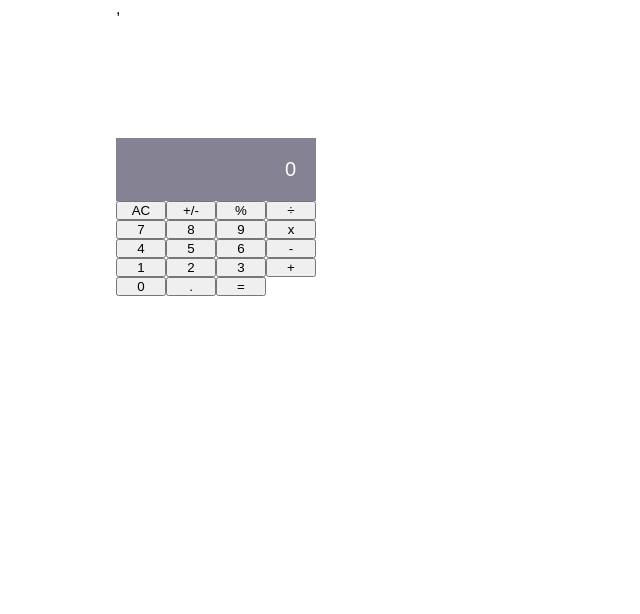
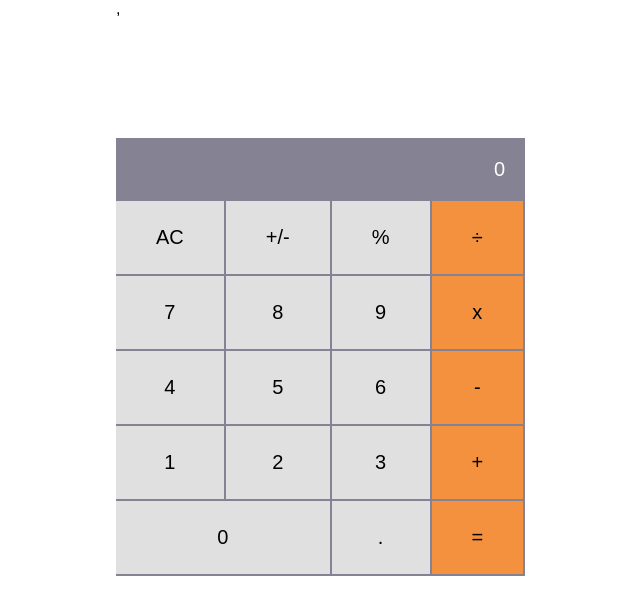
Before and after one commit to chiedozie013/Math-Magicians, a React (Create React App) app: page / in a window 1280 px wide. Shown: the top 614 px of the page, without its empty margins (424-1064 px from the left). Built offline with nearby package versions, Linux system fonts and the light colour scheme.

Commit message:
Make changes to styling in index.css

```diff
--- a/src/index.css
+++ b/src/index.css
@@ -54,9 +54,12 @@ body {
   justify-content: flex-end;
   grid-column: 1/-1;
 }
+.zero-btn {
+  grid-column: 1 / span 2;
+}
 
-.btn-orange,
-.btn-white {
+.orange-btn,
+.white-btn {
   padding: 25px 40px;
   font-size: 20px;
   border: none;
@@ -64,14 +67,10 @@ body {
   border-right: 2px solid var(--color-display);
 }
 
-.btn-white {
+.white-btn {
   background-color: var(--color-secondary);
 }
 
-.btn-orange {
+.orange-btn {
   background-color: var(--color-tertiary);
 }
-
-.btn-zero {
-  grid-column: 1 / span 2;
-}
```
